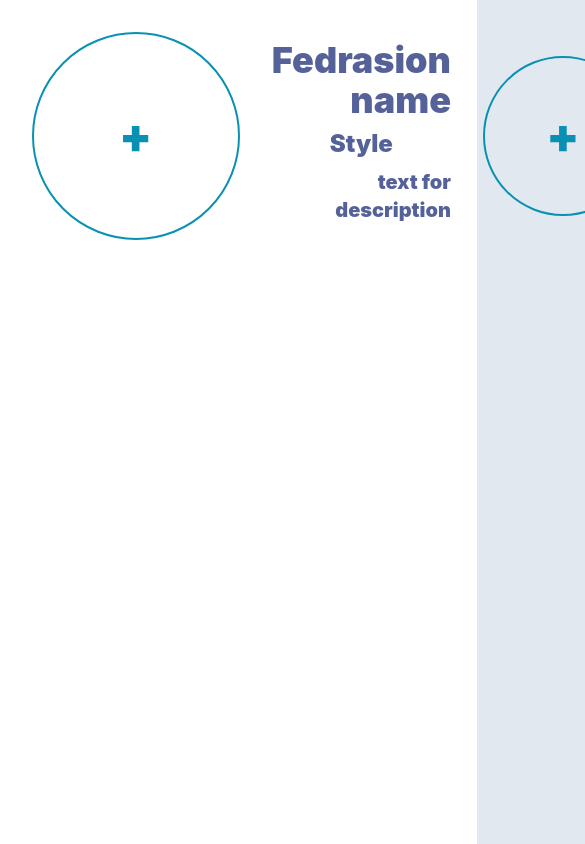
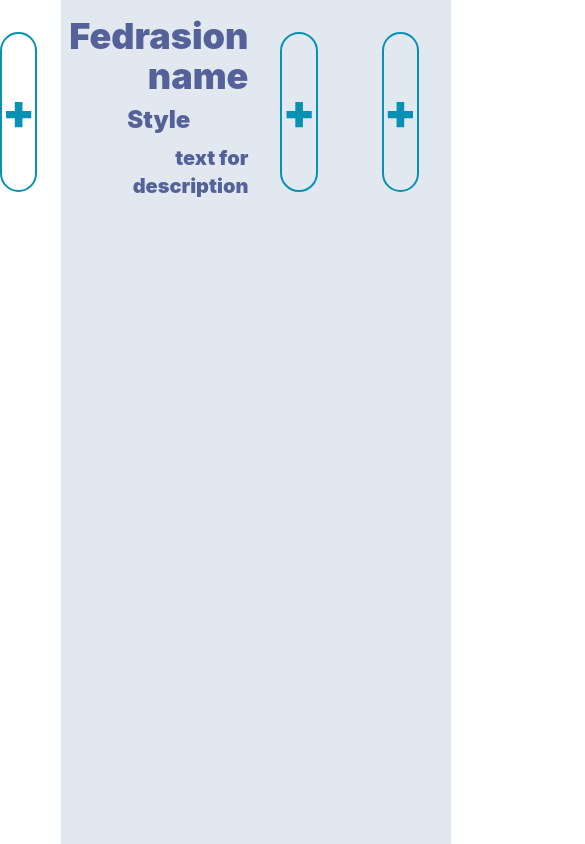
Before and after one commit to miillaadddddd/SepidParvaz, a Next.js app: page /one in a window 390 px wide. Shown: the top 844 px of the page, 585 px wide, since content can reach past the window. Built offline with nearby package versions, Linux system fonts and the light colour scheme.

Commit message:
Feat: add responsive component

```diff
--- /dev/null
+++ b/components/pages/one/Header.jsx
@@ -0,0 +1,29 @@
+import React from "react";
+import s from "./Header.module.css";
+function Header() {
+  return (
+    <div className="flex items-center ">
+      <div className={s.cricle}>
+        <span className={s.plusBtn}> +</span>
+      </div>
+
+      <div className={s.cricle}>
+        <span className={s.plusBtn}> +</span>
+      </div>
+
+      <div className={s.header}>
+        <span className={`${s.header_title} text-4xl`}>Fedrasion name</span>
+        <span className={`${s.header_title} text-2xl`}>Style</span>
+        <span className={`${s.header_title} text-xl`}>
+          text for description
+        </span>
+      </div>
+
+      <div className={s.cricle}>
+        <span className={s.plusBtn}> +</span>
+      </div>
+    </div>
+  );
+}
+
+export default Header;
--- /dev/null
+++ b/components/pages/one/Header.module.css
@@ -0,0 +1,12 @@
+.cricle {
+    @apply flex items-center justify-center w-40 h-40 m-8 border-2 rounded-full cursor-pointer border-cyan-600;
+}
+.plusBtn {
+    @apply text-5xl font-black text-cyan-600;
+}
+.header {
+    @apply flex flex-col items-center justify-center grow;
+}
+.header_title {
+    @apply font-black text-primaryb block mb-2;
+}
--- a/pages/one/index.jsx
+++ b/pages/one/index.jsx
@@ -1,36 +1,11 @@
 import React from "react";
+import Header from "../../components/pages/one/Header";
 
 function One() {
   return (
     <div className="min-h-screen bg-slate-200">
       {/* header */}
-      <div className="flex items-center ">
-        <div className="flex">
-          <div className="flex items-center justify-center w-40 h-40 m-8 border-2 rounded-full cursor-pointer border-cyan-600">
-            <span className="text-5xl font-black text-cyan-600"> +</span>
-          </div>
-          <div className="flex items-center justify-center w-40 h-40 my-8 ml-8 border-2 rounded-full cursor-pointer border-cyan-600">
-            <span className="text-5xl font-black text-cyan-600"> +</span>
-          </div>
-        </div>
-
-        <div className="flex flex-col items-center justify-center grow">
-          <span className="block mb-2 text-4xl font-black text-primaryb ">
-            Fedrasion name
-          </span>
-          <span className="block mb-2 text-2xl font-black text-primaryb">
-            Style
-          </span>
-          <span className="block mb-2 text-xl font-black text-primaryb">
-            text for description
-          </span>
-        </div>
-        <div className="">
-          <div className="flex items-center justify-center m-8 border-2 rounded-full cursor-pointer w-52 h-52 border-cyan-600">
-            <span className="text-5xl font-black text-cyan-600"> +</span>
-          </div>
-        </div>
-      </div>
+      <Header />
 
       {/* Edit Part */}
 
```
